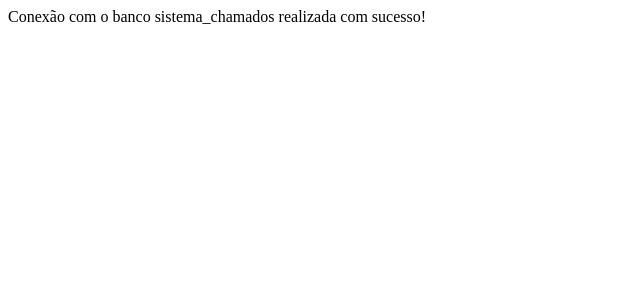
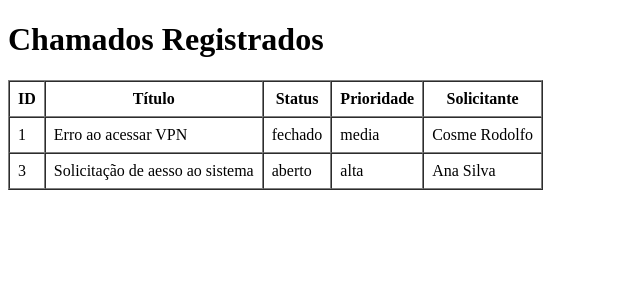
Before and after one commit to Cosme-Rodolfo/sistema-chamados, a PHP site: page / in a window 1280 px wide. Shown: the top 300 px of the page, without its empty margins (0-640 px from the left). Run offline with PHP 8.4, Linux system fonts and the light colour scheme; data comes from the database, SQL or seed files in the repository.

Commit message:
feat: implementa listagem de chamados com inner join

```diff
--- a/index.php
+++ b/index.php
@@ -1,4 +1,44 @@
 <?php
 require_once 'config/conexao.php';
 
-echo "Conexão com o banco sistema_chamados realizada com sucesso!";
+$sql = "SELECT chamados.id, chamados.titulo, chamados.status, chamados.prioridade, usuarios.nome AS usuario_nome
+FROM chamados
+INNER JOIN usuarios ON chamados.usuario_id = usuarios.id
+ORDER BY chamados.id ASC";
+
+$stmt = $pdo->query($sql);
+$chamados = $stmt->fetchAll(PDO::FETCH_ASSOC);
+?>
+<!DOCTYPE html>
+<html lang="pt-BR">
+<head>
+        <meta charset="UTF-8">
+        <title>Sistema de Chamados</title>
+</head>
+<body>
+    <h1>Chamados Registrados</h1>
+
+    <table border="1" cellpadding="8" cellspacing="0">
+        <thead>
+            <tr>
+                <th>ID</th>
+                <th>Título</th>
+                <th>Status</th>
+                <th>Prioridade</th>
+                <th>Solicitante</th>
+            </tr>
+        </thead>
+        <tbody>
+            <?php foreach ($chamados as $chamado): ?>
+                <tr>
+                    <td><?= $chamado['id'] ?></td>
+                    <td><?= htmlspecialchars($chamado['titulo']) ?></td>
+                    <td><?= $chamado['status'] ?></td>
+                    <td><?= $chamado['prioridade'] ?></td>
+                    <td><?= htmlspecialchars($chamado['usuario_nome']) ?></td>
+            </tr>
+            <?php endforeach; ?>
+        </tbody>
+    </table>
+</body>
+</html>
```
